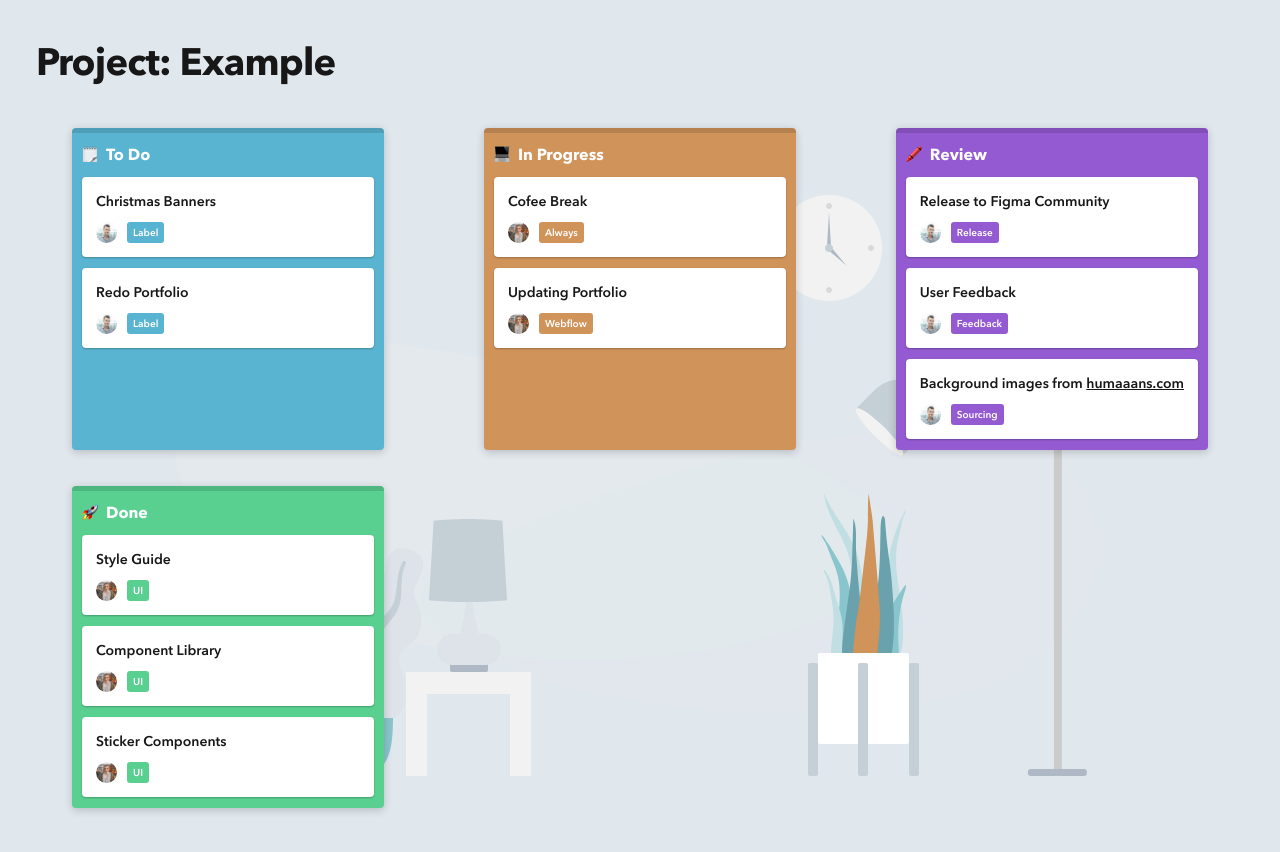
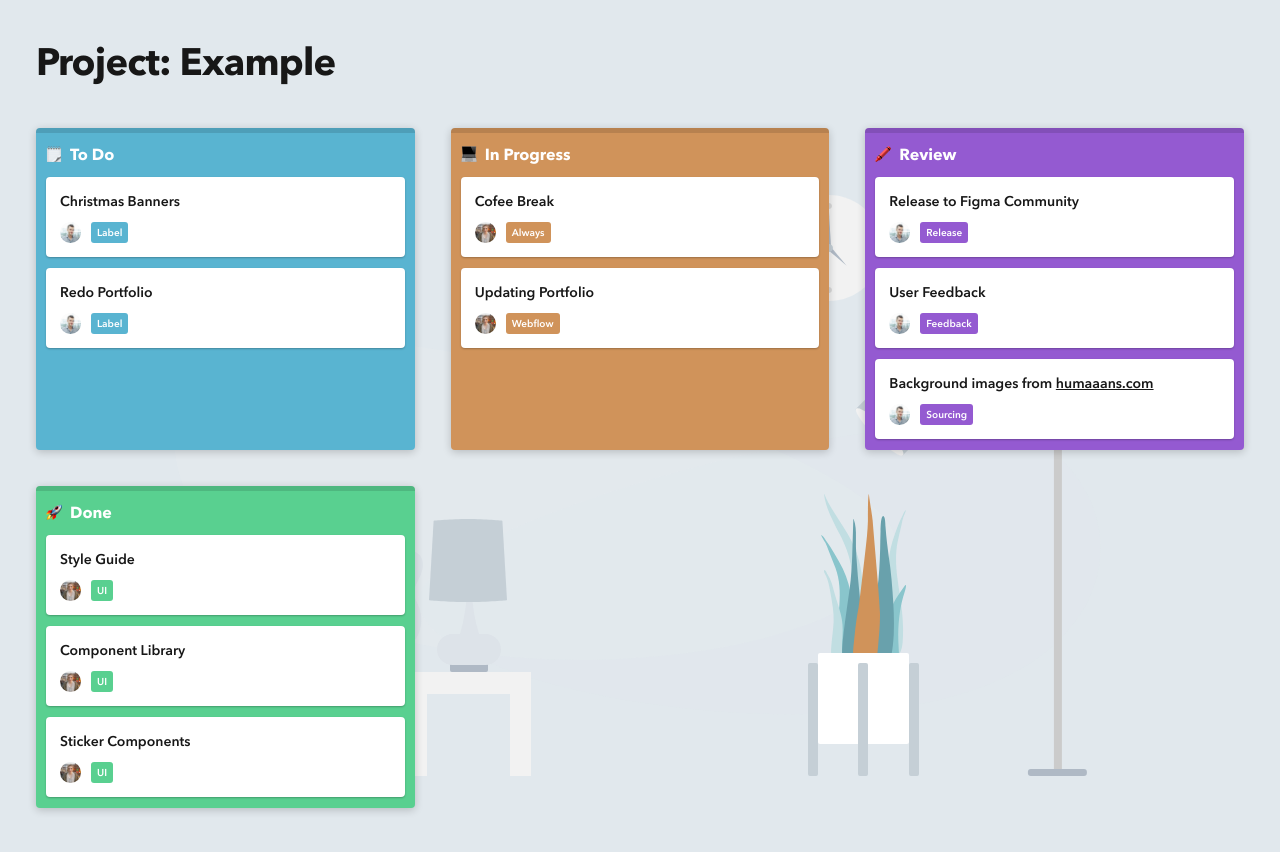
Before and after one commit to ivankprod/mxm-kanban, a React (Vite) app: page / in a window 1280 px wide. Shown: the top 852 px of the page. Built offline with nearby package versions, Linux system fonts and the light colour scheme.

Commit message:
fix(layout): make using grid instead of flex-box

```diff
--- a/src/components/App/App.scss
+++ b/src/components/App/App.scss
@@ -5,13 +5,9 @@
 }
 
 .cards-wrapper {
-	display: flex;
-	justify-content: space-between;
-	flex-wrap: wrap;
+	display: grid;
+	grid-template-columns: repeat(auto-fit, minmax(320px, 1fr));
+    grid-gap: 36px;
 
 	margin-top: 40px;
-
-	@media screen and (width <= 859px) {
-		flex-direction: column;
-	}
 }
--- a/src/components/Card/Card.scss
+++ b/src/components/Card/Card.scss
@@ -4,11 +4,9 @@
     display: flex;
     flex-direction: column;
 	gap: 11px;
-	flex-shrink: 0;
 
     min-width: 312px;
 
-	margin-bottom: 36px;
 	padding: 11px 10px;
 
 	color: #fff;
@@ -21,11 +19,6 @@
 	box-shadow: 0px 2px 8px 0px #00000033;
 
 	@include colorSetWithBackgroundImage(background-color, $statusColors, ".status__icon");
-
-	@media screen and (width <= 1439px) {
-		margin-left: 36px;
-		margin-right: 36px;
-	}
 
 	&__title {
 		display: flex;
```
